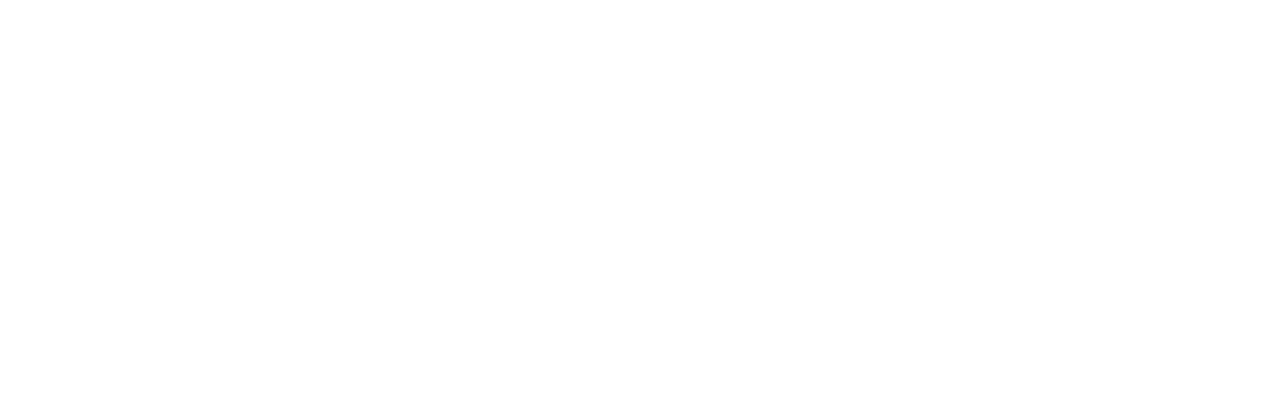
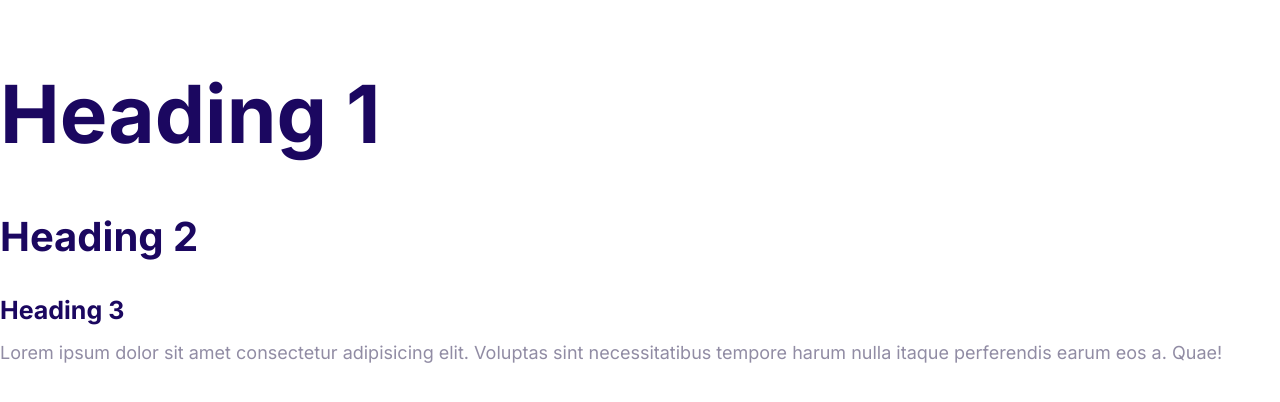
Before and after one commit to MrEpiTec/MrEpiTec, a plain HTML site: page HTML/Index.html in a window 1280 px wide. Drawn offline with nearby package versions, Linux system fonts and the light colour scheme.

Commit message:
Define the styles for the font

```diff
--- a/CSS/Styles.css
+++ b/CSS/Styles.css
@@ -1,7 +1,57 @@
-:root{
+:root {
     --color-primary: #2584ff;
     --color-secondary: #00d9ff;
     --color-accent: #ff3400;
     --color-headings: #1b0760;
     --color-body: #918ca4;
 }
+
+html{
+    font-size: 62.5%;
+}
+
+body {
+    font-family: Inter, arial, helvetica, sans-serif;
+    color: var(--color-body);
+    line-height: 1.5;
+    font-size: 2.4rem;
+}
+
+h1, h2, h3 {
+    color: var(--color-headings);
+    margin-bottom: 1rem;
+}
+
+h1{
+    font-size: 7rem;
+}
+
+h2{
+    font-size: 4rem;
+}
+
+h3{
+    font-size: 3rem;
+}
+
+p{
+    margin-top: 0;
+}
+
+@media screen and (min-width: 1024px) {
+    body{
+        font-size: 1.8rem;
+    }
+
+    h1{
+        font-size: 8rem;
+    }
+
+    h2{
+       font-size: 4rem;
+    }
+
+    h3{
+       font-size: 2.5rem;
+    }
+}
--- a/HTML/Index.html
+++ b/HTML/Index.html
@@ -5,15 +5,20 @@
     <meta name="viewport" content="width=device-width, initial-scale=1.0" />
     <link rel="stylesheet" href="/CSS/normalize.css" />
     <link rel="stylesheet" href="/CSS/Styles.css" />
+    <link rel="preconnect" href="https://fonts.gstatic.com" crossorigin />
     <link
+      href="https://fonts.googleapis.com/css2?family=Inter:wght@100..900&display=swap"
       rel="stylesheet"
-      href="https://fonts.googleapis.com/css?family=Roboto:300,300italic,700,700italic"
-    />
-    <link
-      rel="stylesheet"
-      href="https://cdnjs.cloudflare.com/ajax/libs/milligram/1.4.1/milligram.css"
     />
     <title>Document</title>
   </head>
-  <body></body>
+  <body>
+    <h1>Heading 1</h1>
+    <h2>Heading 2</h2>
+    <h3>Heading 3</h3>
+    <p>
+      Lorem ipsum dolor sit amet consectetur adipisicing elit. Voluptas sint
+      necessitatibus tempore harum nulla itaque perferendis earum eos a. Quae!
+    </p>
+  </body>
 </html>
```
